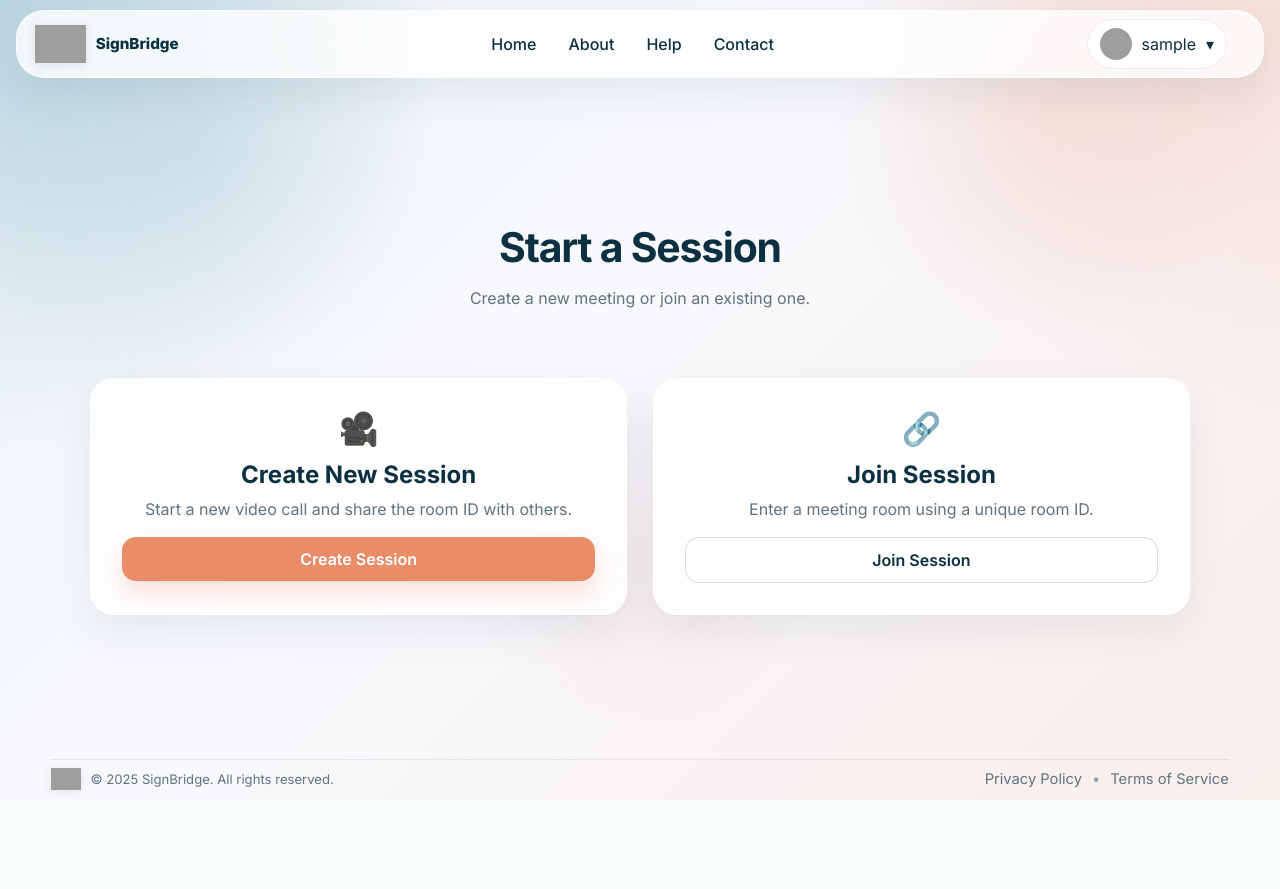
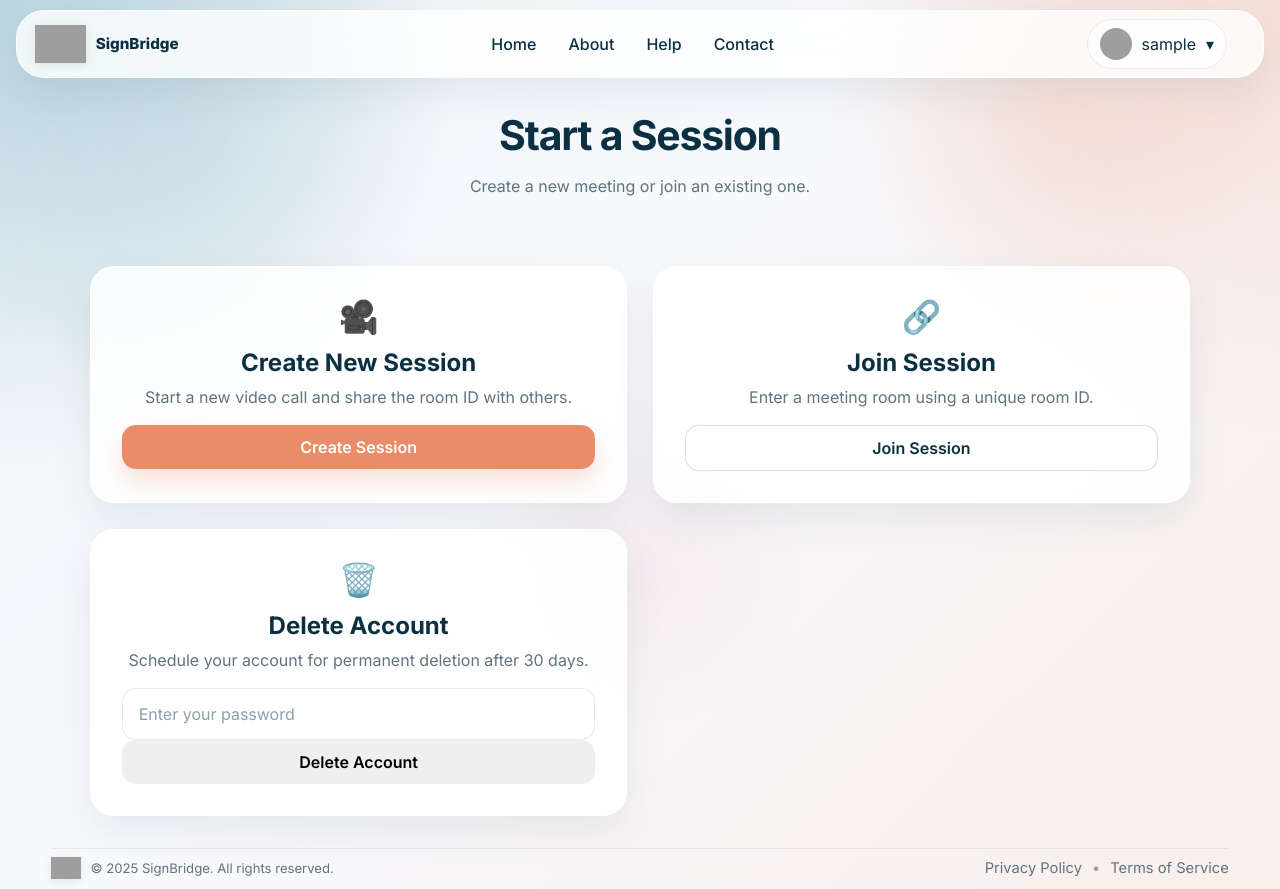
Before and after one commit to nuhaaaaaaa24/SignBridge, a Flask app: page /your-account/dashboard in a window 1280 px wide. Before the commit the page ends 800 px from the top, so only its background shows below. Run offline with Flask 3, Linux system fonts and the light colour scheme; the visitor is signed in with stand-in values (Sample User, id 1); parts of the project's set-up code (start-up, migrations or seed data) failed here and were passed over; some libraries are stand-ins or nearby versions; grey boxes are pictures that could not be loaded.

Commit message:
deleting user accounts

```diff
--- a/app/__init__.py
+++ b/app/__init__.py
@@ -1,8 +1,5 @@
 '''
 app/__init__.py
-
-Created by Shivangi Sritharan
-Last modified 18/04/2026
 
 This file is used to initialize the entire application.
 All extensions, blueprints and socket event handlers
@@ -21,8 +18,8 @@ from extensions import db, migrate, login, csrf, mail, moment, limiter, socketio
 import sqlalchemy as sa
 from werkzeug.middleware.proxy_fix import ProxyFix # for reverse proxy handling
 from datetime import timedelta
-
-
+from apscheduler.schedulers.background import BackgroundScheduler
+from app.tasks import process_pending_deletions, cleanup_deleted_users
 
 def create_app(config_class=Config):
     app = Flask(__name__, static_folder="static", static_url_path="/static")
@@ -90,6 +87,27 @@ def create_app(config_class=Config):
         flash('Your session expired due to inactivity. Please log in again.', 'warning')
         return redirect(url_for('auth.login'))
 
+    scheduler = BackgroundScheduler()
+    scheduler.add_job(
+        func=process_pending_deletions,
+        args=[app],
+        trigger='interval',
+        hours=1,
+        id='process_pending_deletions',
+        replace_existing=True
+    )
+
+    scheduler.add_job(
+        func=cleanup_deleted_users,
+        args=[app],
+        trigger='interval',
+        hours=1,
+        id='cleanup_deleted_users',
+        replace_existing=True
+    )
+
+    scheduler.start()
+
     # register socket event handlers
     from app.call import sockets
 
--- a/app/auth/routes.py
+++ b/app/auth/routes.py
@@ -47,56 +47,81 @@ def login():
     # if user is authenticated, stop them from navigating back to login
     if current_user.is_authenticated:
         return redirect(url_for('user.dashboard'))
+
     # if not authenticated, go to login
     form = LoginForm()
     if form.validate_on_submit(): # validate all data before allowing submit
         # since this is login, compare form data with list of registered users
-        user = db.session.scalar(
-            sa.select(User).where(User.username == form.username.data))
+        user = db.session.scalar(sa.select(User).where(User.username == form.username.data))
 
-        # behaviour differs depending on whether the user exists or not
-        if user:
-            # implementing blocking functionality
-            if user.is_blocked:
-                # undo block if timer has run out
-                if user.blocked_until and datetime.now(timezone.utc) >= user.blocked_until:
-                    user.is_blocked = False
-                    user.blocked_until = None
-                    user.failed_login_attempts = 0
-                    db.session.commit()
-                # otherwise, show warning
-                else:
-                    flash('Your account has been blocked. Contact an admin (admin.signbridge+support@gmail.com).')
-                    return redirect(url_for('auth.login'))
-
-            # add failed login attempts
-            if not user.check_password(form.password.data):
-                # For non-admin users, track failed attempts and block if necessary.
-                # This prevents an admin from being locked out of the system. - Dulneth
-                if not user.is_admin:
-                    user.failed_login_attempts += 1
-                    if user.failed_login_attempts >= MAX_LOGIN_ATTEMPTS:
-                        user.is_blocked = True
-                        user.blocked_until = datetime.now(timezone.utc) + timedelta(minutes=BLOCK_DURATION_MINS)
-                        current_app.logger.warning(f"User {user.username} has been blocked until {user.blocked_until} due to too many failed logins.")
-                    db.session.commit()
-
-                current_app.logger.warning(f"Failed login attempt for username: {form.username.data} from IP: {request.remote_addr}")
-                flash('Invalid username or password')
-                return redirect(url_for('auth.login'))
-
-            # if successful, wipe the failed login attempts
-            user.failed_login_attempts = 0
-            user.get_token()
-            user.blocked_until = None
-            db.session.commit()
-
-        # if user doesn't exist
-        else:
+        if not user:
             current_app.logger.warning(f"Failed login attempt for username {form.username.data} from IP {request.remote_addr}: User does not exist")
             flash('Invalid username or password')
             # direct back to login
             return redirect(url_for('auth.login'))
+
+        if user.is_deleted:
+            flash('This account has been deleted.')
+            current_app.logger.warning(f"Failed login attempt for username {form.username.data} from IP {request.remote_addr}: User has been deleted.")
+            return redirect(url_for('auth.login'))
+
+        # account scheduled for deletion
+        if user.scheduled_deletion is not None:
+
+            # deletion deadline passed
+            if datetime.now(timezone.utc) >= user.scheduled_deletion:
+                user.is_deleted = True
+                user.scheduled_deletion = None
+
+                db.session.commit()
+
+                flash('This account has been deleted.')
+                current_app.logger.warning(f"Deleted account login attempt: {user.username} from IP {request.remote_addr}")
+                return redirect(url_for('auth.login'))
+
+        # implementing blocking functionality
+        if user.is_blocked:
+            # undo block if timer has run out
+            if user.blocked_until and datetime.now(timezone.utc) >= user.blocked_until:
+                user.is_blocked = False
+                user.blocked_until = None
+                user.failed_login_attempts = 0
+                db.session.commit()
+            # otherwise, show warning
+            else:
+                flash('Your account has been blocked. Contact an admin (admin.signbridge+support@gmail.com).')
+                return redirect(url_for('auth.login'))
+
+
+        # add failed login attempts
+        if not user.check_password(form.password.data):
+            # For non-admin users, track failed attempts and block if necessary.
+            # This prevents an admin from being locked out of the system. - Dulneth
+            if not user.is_admin:
+                user.failed_login_attempts += 1
+                if user.failed_login_attempts >= MAX_LOGIN_ATTEMPTS:
+                    user.is_blocked = True
+                    user.blocked_until = datetime.now(timezone.utc) + timedelta(minutes=BLOCK_DURATION_MINS)
+                    current_app.logger.warning(f"User {user.username} has been blocked until {user.blocked_until} due to too many failed logins.")
+                db.session.commit()
+
+            current_app.logger.warning(f"Failed login attempt for username: {form.username.data} from IP: {request.remote_addr} - Invalid password")
+            flash('Invalid username or password')
+            return redirect(url_for('auth.login'))
+
+        # successful logins
+        if user.scheduled_deletion is not None:
+            user.scheduled_deletion = None
+            current_app.logger.info(f"User {user.username} has logged in. Scheduled deletion cancelled.")
+
+        # wipe the failed login attempts
+        user.failed_login_attempts = 0
+        user.is_blocked = False
+        user.blocked_until = None
+
+        user.get_token()
+
+        db.session.commit()
 
         # if remember me is ticked, save that too
         login_user(user, remember=form.remember_me.data)
@@ -112,8 +137,6 @@ def login():
             # redirect to landing page
         return redirect(url_for('user.dashboard'))
 
-        # redirect to whatever is in next_page
-        return redirect(next_page)
     return render_template('auth/login.html', title='Log In', form=form)
 
 # route for logout
--- a/app/templates/user/dashboard.html
+++ b/app/templates/user/dashboard.html
@@ -38,6 +38,29 @@ same as index page. pls update
 
                 <a href="{{ url_for('call.join') }}" class="btn btn-secondary btn-full">Join Session</a>
             </article>
+
+            <article class="dashboard-card danger-card">
+                <div class="card-icon">🗑️</div>
+                <h2>Delete Account</h2>
+                <p>
+                    Schedule your account for permanent deletion after 30 days.
+                </p>
+
+                <form method="POST" action="{{ url_for('user.delete_user', id=current_user.id) }}">
+                    {{ delete_form.hidden_tag() }}
+
+                    <div class="form-group">
+                        {{ delete_form.password(
+                            class="form-input",
+                            placeholder="Enter your password"
+                        ) }}
+                    </div>
+
+                    <button type="submit" class="btn btn-danger btn-full" onclick="return confirm('Are you sure you want to schedule your account for deletion?')">
+                        Delete Account
+                    </button>
+                </form>
+            </article>
         </div>
     </section>
 </main>
--- a/app/user/forms.py
+++ b/app/user/forms.py
@@ -98,3 +98,11 @@ class DeleteAccountRequestForm(FlaskForm):
 
 class EmptyForm(FlaskForm):
     submit = SubmitField('Submit')
+
+class DeleteUserForm(FlaskForm):
+    password = PasswordField(
+        "Confirm Password",
+        validators=[DataRequired()],
+        render_kw={"class": "input", "placeholder": "Password"}
+    )
+    submit = SubmitField('Delete')
--- a/app/user/routes.py
+++ b/app/user/routes.py
@@ -8,21 +8,24 @@ routes.
 '''
 
 from flask import render_template, redirect, url_for, flash, request, current_app
-from flask_login import current_user, login_required
+from flask_login import current_user, login_required, logout_user
 from email.message import EmailMessage
 import sqlalchemy as sa
 import smtplib
 from extensions import db, limiter
-from app.user.forms import EditProfileForm, EmptyForm, DeleteAccountRequestForm
+from app.user.forms import EditProfileForm, EmptyForm, DeleteAccountRequestForm, DeleteUserForm
 from app.models import User
 from app.user import user_bp
+from datetime import timedelta, timezone, datetime
 
 #route for user dashboard page
 @user_bp.route('/dashboard')
 @login_required
 def dashboard():
     form = EmptyForm()
-    return render_template('user/dashboard.html', title='Dashboard', form=form)
+    delete_form = DeleteUserForm()
+
+    return render_template('user/dashboard.html', title='Dashboard', form=form, delete_form=delete_form)
 
 # route for user profile page
 @user_bp.route('/profile')
@@ -63,6 +66,7 @@ def edit_profile():
     return render_template('user/edit-profile.html', title='Edit Profile', form=form, user=current_user)
 
 # requesting account deletion
+# keeping this for now
 @user_bp.route('/delete_account_request', methods=['GET', 'POST'])
 @login_required
 def delete_account_request():
@@ -103,3 +107,55 @@ def delete_account_request():
             flash("Something went wrong. Please try again later.")
 
     return render_template('user/delete-account.html',title='Request Account Deletion',form=form)
+
+# route to let users delete their accounts
+@user_bp.route('/user/<int:id>/delete', methods=['POST'])
+@limiter.limit('5 per minute', methods=['POST'])
+@login_required
+def delete_user(id):
+    form = DeleteUserForm()
+
+    if not form.validate_on_submit():
+        flash('Invalid request.')
+        return redirect(url_for('user.profile'))
+
+    user = User.query.get_or_404(id)
+
+    if user != current_user:
+        flash('You cannot delete other users\' accounts.')
+        return redirect(url_for('user.profile'))
+
+    try:
+
+        # stop users from trying again if they already clicked delete
+        if user.scheduled_deletion is not None:
+            remaining = (user.scheduled_deletion - datetime.now(timezone.utc)).days
+            flash(f"Your account is already scheduled for deletion. You have {remaining} days remaining.")
+            return redirect(url_for('user.profile'))
+
+        # verify password
+        if not user.check_password(form.password.data):
+            flash('Incorrect password.')
+            return redirect(url_for('user.profile'))
+
+        # schedule deletion
+        user.is_deleted = False
+        user.scheduled_deletion = (datetime.now(timezone.utc) + timedelta(minutes=5))
+
+        # revoke api token
+        user.revoke_token()
+
+        db.session.commit()
+        current_app.logger.info(f"User {user.username} has scheduled deletion of their account.")
+
+        flash('Your account has been scheduled for deletion in 30 days. Log in to cancel at any time before that.')
+
+        # log user out
+        logout_user()
+        return redirect(url_for("main.index"))
+
+    except Exception as e:
+        db.session.rollback()
+        current_app.logger.exception(f"Account deletion failed for user_id={current_user.id}, username={current_user.username}")
+        flash('An error has occurred. Please try again later.')
+        return redirect(url_for('user.profile'))
```
Also changed, not shown: app/models.py (+55 -11 lines), app/tasks.py (added, +39 -0 lines), migrations/versions/989e8021ea40_.py (added, +55 -0 lines).
